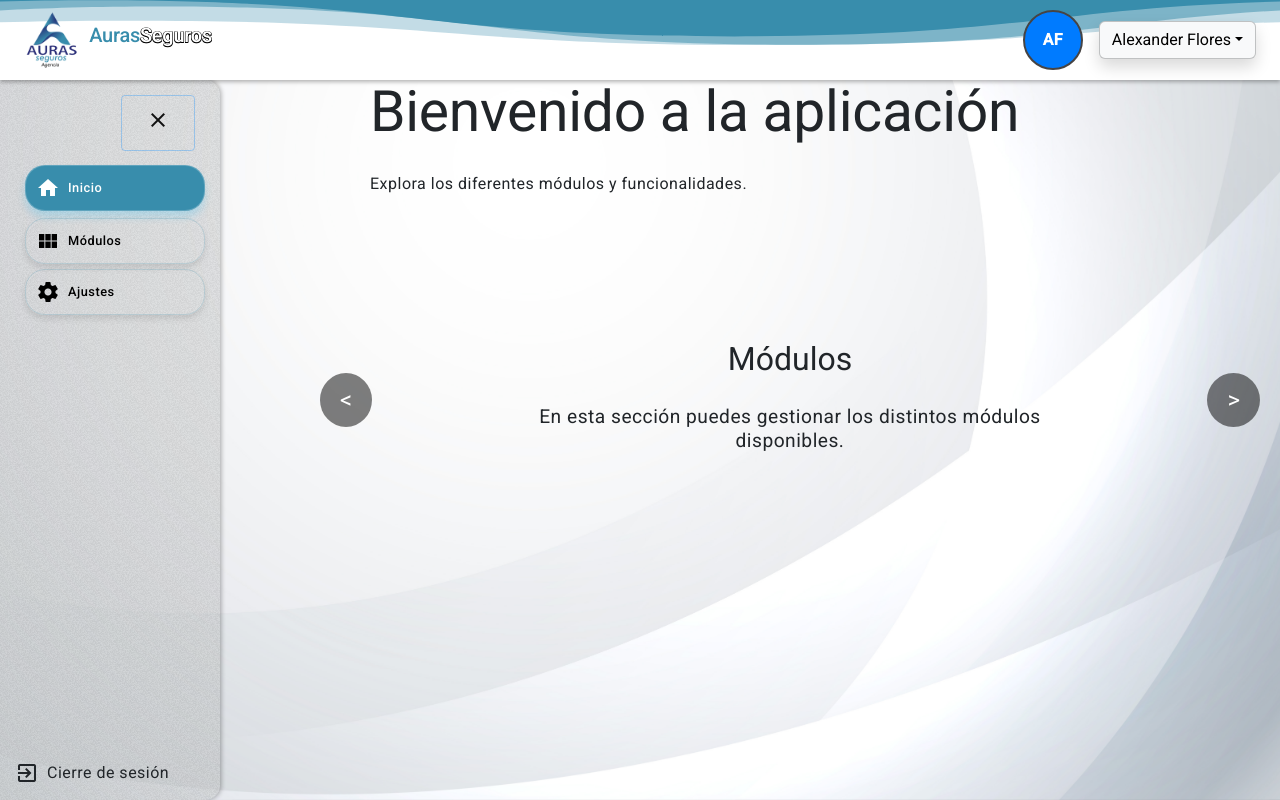
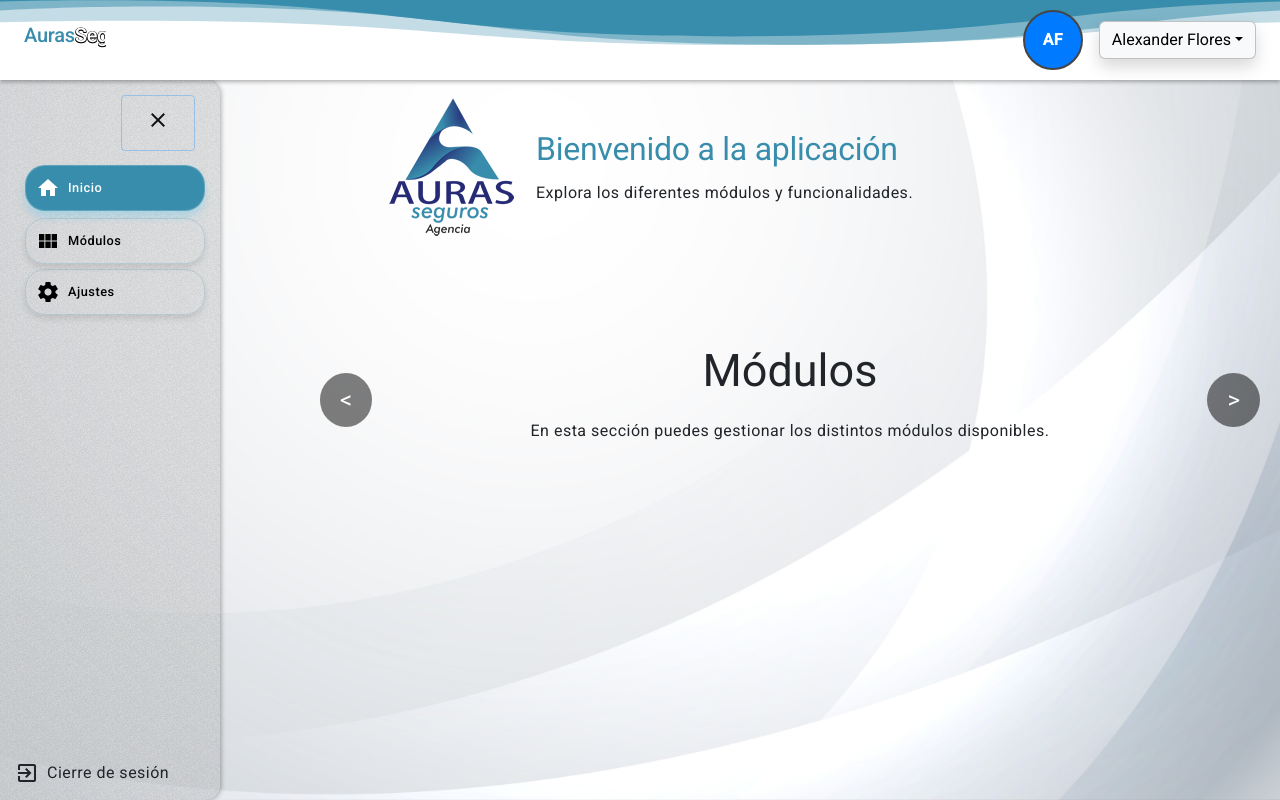
Before and after one commit to physco0330/AuraSeguros, an Angular app in the folder FRONTEND-ANG-COPY/: page / in a window 1280 px wide. Built offline with nearby package versions, Linux system fonts and the light colour scheme.

Commit message:
version 0.6
Se realizó un cambio en el home, se personalizó el logo y se le dio estilo al texto "Bienvenido a la aplicación".

```diff
--- a/FRONTEND-ANG-COPY/src/app/header/header.component.html
+++ b/FRONTEND-ANG-COPY/src/app/header/header.component.html
@@ -1,6 +1,6 @@
 <header class="header d-flex justify-content-between align-items-center px-4">
   <div class="logo">
-    <img src="assets/logo-auras_150.png" alt="Logo" class="img-fluid">
+    <!-- <img src="assets/logo-auras_150.png" alt="Logo" class="img-fluid"> -->
     <h1>
       <span style="color: #388dac;">Auras</span> <span style="color: #ffff;">Seguros</span>
     </h1>
@@ -21,28 +21,8 @@
         <li><a class="dropdown-item" (click)="goToPerfil()">Perfil</a></li>
         <li><a class="dropdown-item" (click)="goToConfiguraciones()">Configuraciones</a></li>
         <li><hr class="dropdown-divider"></li>
-        <!-- Botón de Cerrar Sesión actualizado para abrir el modal -->
-        <li><a class="dropdown-item" href="#" data-bs-toggle="modal" data-bs-target="#logoutModal">Cerrar sesión</a></li>
+        <li><a class="dropdown-item" href="https://aurasseguros.com">Cerrar sesión</a></li>
       </ul>
     </div>
   </div>
 </header>
-
-<!-- Modal de Confirmación -->
-<div class="modal fade" id="logoutModal" tabindex="-1" aria-labelledby="logoutModalLabel" aria-hidden="true">
-  <div class="modal-dialog">
-    <div class="modal-content">
-      <div class="modal-header">
-        <h5 class="modal-title" id="logoutModalLabel">Confirmación de Cierre de Sesión</h5>
-        <button type="button" class="btn-close" data-bs-dismiss="modal" aria-label="Close"></button>
-      </div>
-      <div class="modal-body">
-        ¿Está seguro de que desea cerrar sesión?
-      </div>
-      <div class="modal-footer">
-        <button type="button" class="btn btn-secondary" data-bs-dismiss="modal">Cancelar</button>
-        <button type="button" class="btn btn-primary" (click)="confirmLogout()">Cerrar Sesión</button>
-      </div>
-    </div>
-  </div>
-</div>
--- a/FRONTEND-ANG-COPY/src/app/header/header.component.ts
+++ b/FRONTEND-ANG-COPY/src/app/header/header.component.ts
@@ -19,9 +19,4 @@ export class HeaderComponent {
   goToConfiguraciones() {
     this.router.navigate(['/ajustes']);
   }
-
-  // Método para confirmar el cierre de sesión y redirigir al link
-  confirmLogout() {
-    window.location.href = 'https://aurasseguros.com'; // Redirigir al enlace de cierre de sesión
-  }
 }
--- a/FRONTEND-ANG-COPY/src/app/home/home.component.html
+++ b/FRONTEND-ANG-COPY/src/app/home/home.component.html
@@ -1,8 +1,12 @@
 <div class="home">
   <main class="main-content">
-    <div class="welcome-message">
-      <h1>Bienvenido a la aplicación</h1>
-      <p>Explora los diferentes módulos y funcionalidades.</p>
+    <div class="welcome-message d-flex align-items-center">
+      <!-- Imagen del logo -->
+      <img src="assets/logo-auras_150.png" alt="Logo" class="img-fluid logo">
+      <div class="text-container ms-3">
+        <h1 class="welcome-title">Bienvenido a la aplicación</h1>
+        <p>Explora los diferentes módulos y funcionalidades.</p>
+      </div>
     </div>
     <section class="carousel-container">
       <div class="carousel">
--- a/FRONTEND-ANG-COPY/src/app/home/home.component.scss
+++ b/FRONTEND-ANG-COPY/src/app/home/home.component.scss
@@ -12,36 +12,12 @@ $sidebar-width: 200px;
   scrollbar-width: none;
 }
 
-// Animaciones
-@keyframes fadeInUp {
-  from {
-    opacity: 0;
-    transform: translateY(20px);
-  }
-  to {
-    opacity: 1;
-    transform: translateY(0);
-  }
-}
-
-@keyframes slidein {
-  from {
-    margin-left: 100%;
-    width: 300%;
-  }
-  to {
-    margin-left: 0%;
-    width: 100%;
-  }
-}
-
 // Estilos principales
 .home {
-  display: fixed;
   background: rgba(0, 0, 0, 0.34) url('/assets/FONDO.webp') no-repeat center center / cover; // Fondo combinado
   background-color: rgba(0, 0, 0, 0.137);
   position: fixed;
-  top: 0px; // Ajusta esto según la altura de tu header
+  top: 0;
   left: 0;
   right: 0;
   bottom: 0;
@@ -50,7 +26,6 @@ $sidebar-width: 200px;
 .main-content {
   width: calc(100% - 350px); // 350px es el ancho de la barra lateral
   padding: 2rem;
-  transition: all 0.3s ease-in-out;
   position: absolute;
   top: 60px; // Altura del encabezado
   left: 350px; // Ancho de la barra lateral
@@ -58,25 +33,33 @@ $sidebar-width: 200px;
   bottom: 0;
   overflow-y: auto;
   box-sizing: border-box;
-  margin: 0;
 }
 
 .welcome-message {
-  position: absolute;
-  top: 0;
-  left: 0;
-  width: 100%;
-  z-index: 10;
+  display: flex;
+  align-items: center; // Centra verticalmente el logo con el texto
+  margin-bottom: 20px;
   background-color: transparent;
-  padding: 20px;
-  box-sizing: border-box;
+}
+
+.logo {
+  max-width: 150px; // Tamaño máximo para el logo
+}
+
+.text-container {
+  margin-left: 20px;
+}
+
+.welcome-title {
+  color: #388dac; // Color del texto 'Bienvenido a la aplicación'
+  font-size: 2rem;
+  margin: 0;
 }
 
 .carousel-container {
   width: calc(100% - 350px); // Ancho inicial
   height: 100vh;
   padding: 0;
-  transition: all 0.3s ease-in-out;
   position: fixed;
   top: 0;
   right: 0;
@@ -84,29 +67,9 @@ $sidebar-width: 200px;
   left: 350px; // Posición inicial
   overflow: hidden;
   box-sizing: border-box;
-  margin: 0;
 }
 
-// Ajustamos el carrusel y las diapositivas para ocupar todo el espacio disponible
-.carousel, .carousel-inner, .carousel-item {
-  height: 100%;
-}
-
-// Ajustamos el carrusel cuando el sidebar está colapsado
-body.sidebar-collapsed .carousel-container {
-  width: calc(100% - 70px); // Nuevo ancho cuando el sidebar está colapsado
-  left: 70px; // Nueva posición cuando el sidebar está colapsado
-}
-
-// Media query para dispositivos móviles
-@media (max-width: 768px) {
-  .carousel-container,
-  body.sidebar-collapsed .carousel-container {
-    width: 100%;
-    left: 0;
-  }
-}
-
+// Ajustamos el carrusel
 .carousel {
   display: flex;
   transition: transform 0.5s ease;
@@ -116,27 +79,16 @@ body.sidebar-collapsed .carousel-container {
 
 .carousel-slide {
   flex: 0 0 33.333%; // Cada slide ocupa 1/3 del ancho total del carrusel
-  height: 100%;
   display: flex;
   justify-content: center;
   align-items: center;
 }
 
 .info-card {
-  width: 80%; // Ajusta este valor según tus necesidades
-  max-width: 600px; // Opcional: limita el ancho máximo
+  width: 80%;
+  max-width: 600px;
   padding: 20px;
   text-align: center;
-  box-sizing: border-box;
-
-  h2 {
-    font-size: 2rem;
-    margin-bottom: 20px;
-  }
-
-  p {
-    font-size: 1.2rem;
-  }
 }
 
 .carousel-button {
@@ -163,8 +115,9 @@ body.sidebar-collapsed .carousel-container {
 
 // Media queries
 @media (max-width: 768px) {
-  .info-card {
-    width: calc(50% - 20px);
+  .carousel-container {
+    width: 100%;
+    left: 0;
   }
 }
 
@@ -173,11 +126,3 @@ body.sidebar-collapsed .carousel-container {
     width: 100%;
   }
 }
-
-// Añade esta media query para ajustar cuando el sidebar esté colapsado
-@media (max-width: 768px) {
-  .carousel-container {
-    width: 100%;
-    left: 0;
-  }
-}
```
